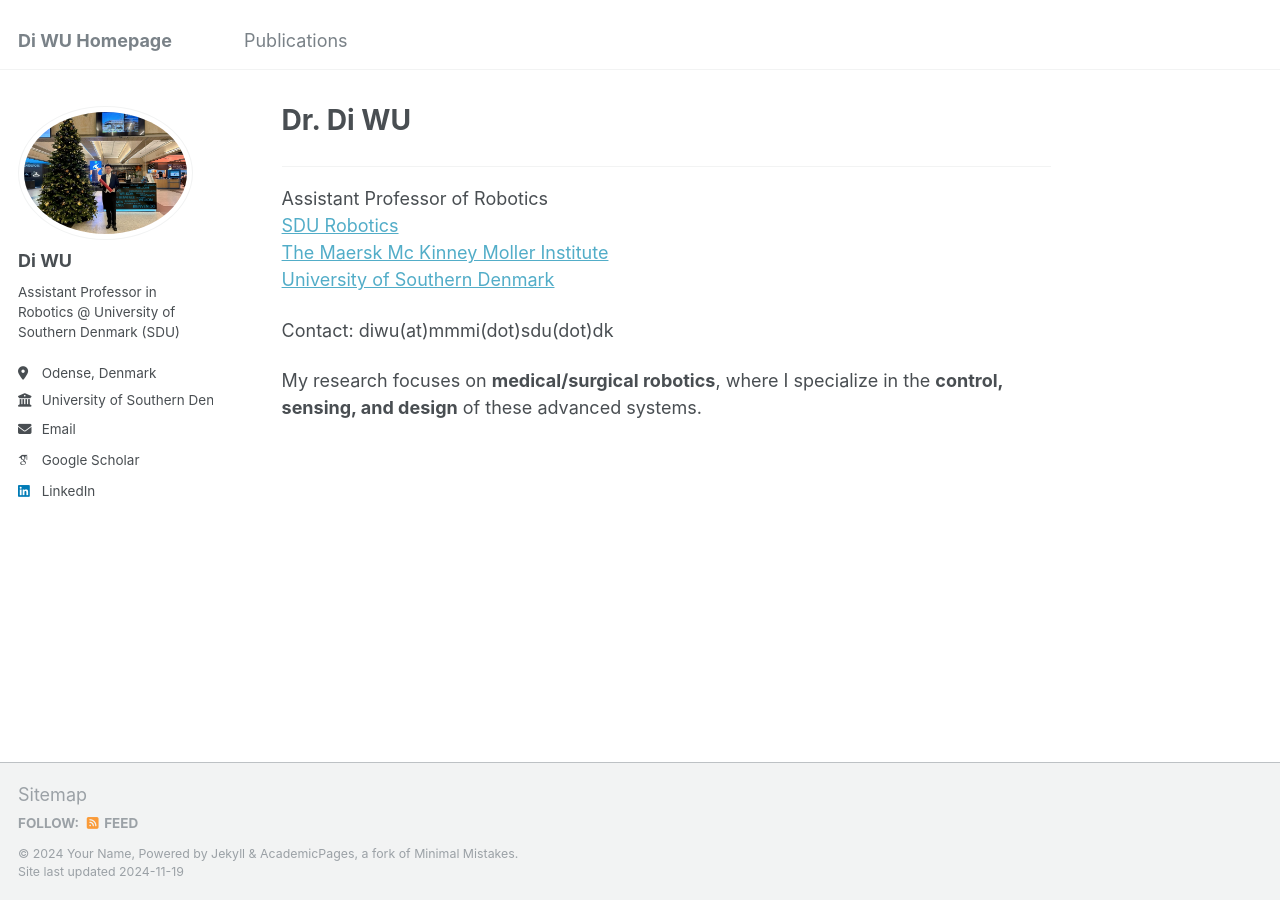
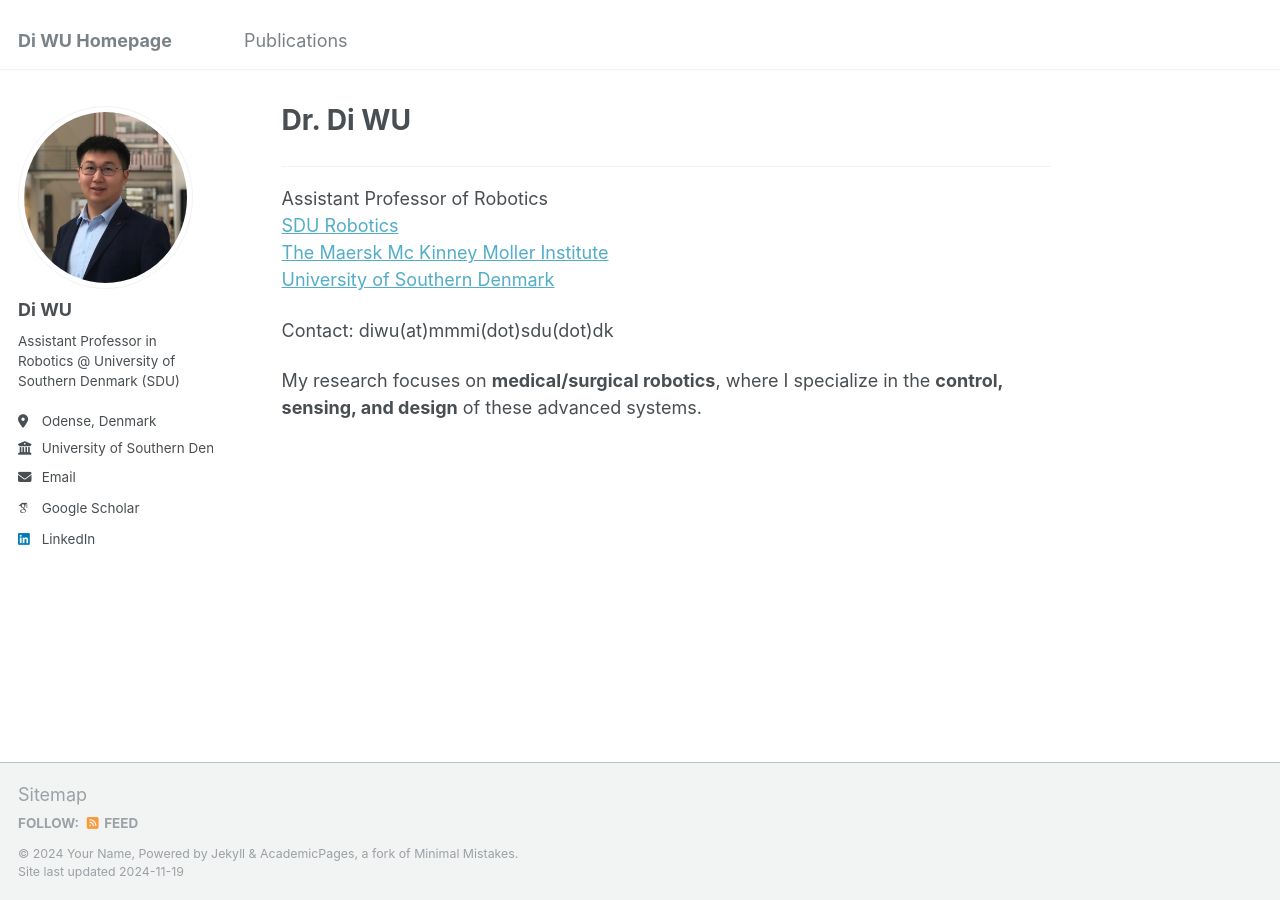
Before and after one commit to wudi669/wudi669, a Jekyll site: the page built from _pages/about.md, in a window 1280 px wide. Built offline with Jekyll 4.4.1, drawn with Linux system fonts in a browser that asks for light colours; some web fonts are replaced.

Commit message:
_config.yml

```diff
--- a/_config.yml
+++ b/_config.yml
@@ -21,7 +21,7 @@ repository               : "academicpages/academicpages.github.io"
 #               Additional customization can be done by editing /_includes/author-profile.html
 author:
   # Biographic information
-  avatar           : "IMG_2282.jpg"
+  avatar           : "good.JPG"
   name             : "Di WU"
   pronouns         : # example: "she/her"
   bio              : "Assistant Professor in Robotics @ University of Southern Denmark (SDU)"
```
